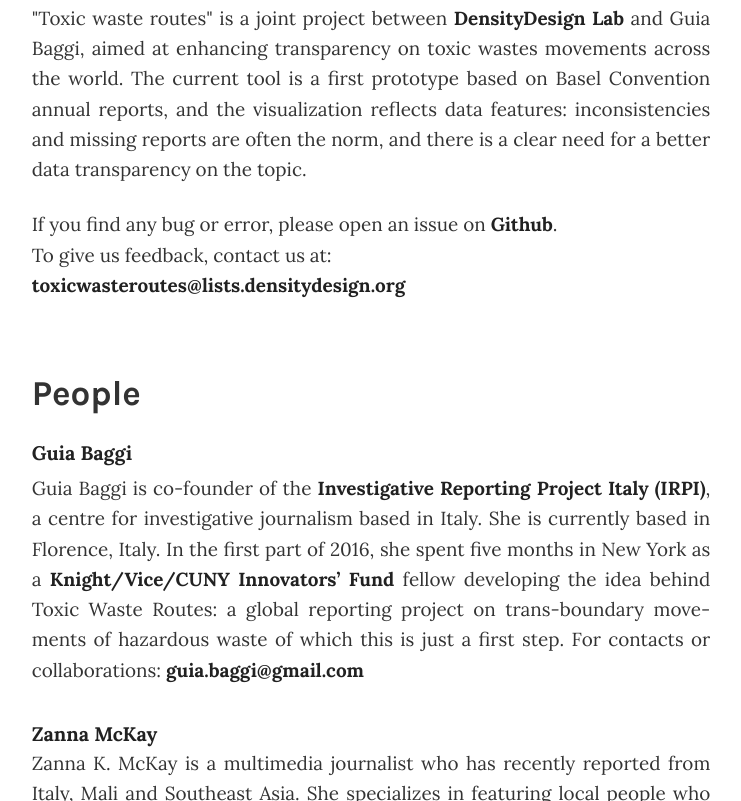
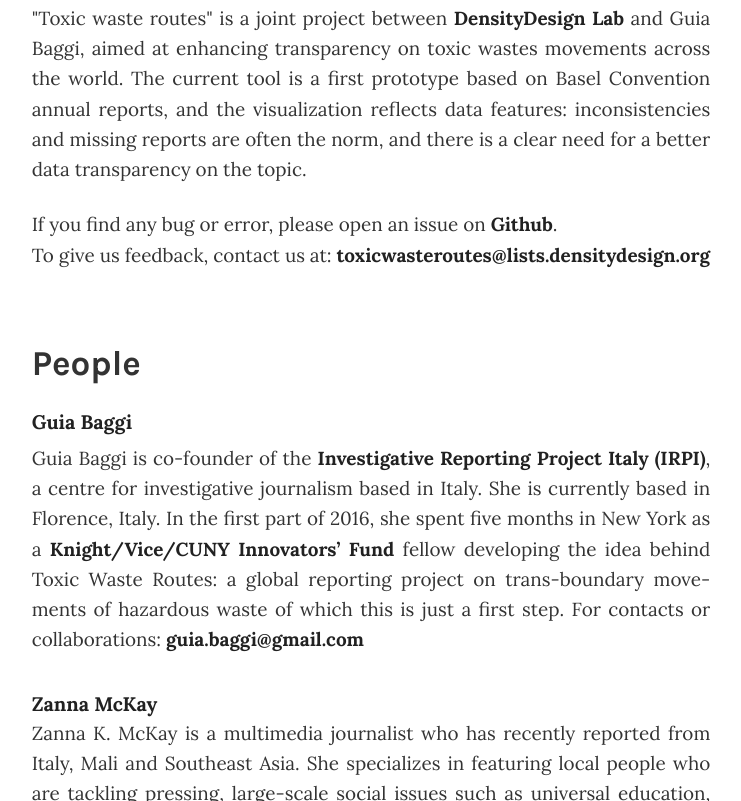
Before and after one commit to toxicwasteroutes/toxicwasteroutes.github.io, a plain HTML site: page index.html in a window 1280 px wide. Shown: the part 1999-2800 px from the top of the page, without its empty margins (269-1010 px from the left). Drawn offline with nearby package versions, Linux system fonts and the light colour scheme.

Commit message:
fix bugs

```diff
--- a/index.html
+++ b/index.html
@@ -49,7 +49,7 @@
             <h3 class="title intro-subtitle">About</h3>
             <div class="intro-copy copy">
                 <p>"Toxic waste routes" is a joint project between <a class="intro-link copy-link copy" href="http://www.densitydesign.org/">DensityDesign Lab</a> and Guia Baggi, aimed at enhancing transparency on toxic wastes movements across the world. The current tool is a first prototype based on Basel Convention annual reports, and the visualization reflects data features: inconsistencies and missing reports are often the norm, and there is a clear need for a better data transparency on the topic.</p>
-                <p>If you find any bug or error, please open an issue on <a class="intro-link copy-link copy" href="https://github.com/toxicwasteroutes/toxicwasteroutes.github.io/issues">Github</a>.<br/>To give us feedback, contact us at:<br/><a class="intro-link copy-link copy" href="mailto:toxicwasteroutes@lists.densitydesign.org">toxicwasteroutes@lists.densitydesign.org</a></p>
+                <p>If you find any bug or error, please open an issue on <a class="intro-link copy-link copy" href="https://github.com/toxicwasteroutes/toxicwasteroutes.github.io/issues">Github</a>.<br/>To give us feedback, contact us at: <a class="intro-link copy-link copy" href="mailto:toxicwasteroutes@lists.densitydesign.org">toxicwasteroutes@lists.densitydesign.org</a></p>
             </div>
         </div>
         <div class="row row-copy">
```
